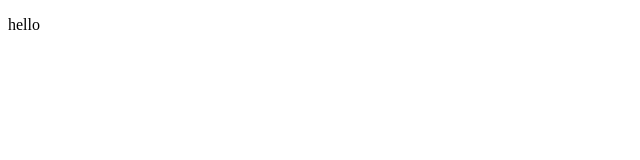
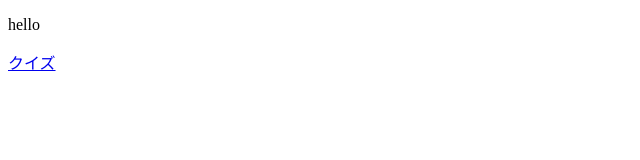
Before and after one commit to Ken-2075/Ken-2075.github.io, a plain HTML site: page index.html in a window 1280 px wide. Shown: the full height of the page, 0-640 px from the left. Drawn offline with Linux system fonts and the light colour scheme.

Commit message:
Update index.html

```diff
--- a/index.html
+++ b/index.html
@@ -4,8 +4,12 @@
     <meta charset="UTF-8">
     <meta name="viewport" content="width=device-width, initial-scale=1.0">
     <title>Document</title>
+
 </head>
 <body>
     <p>hello</p>
+<a href="home.html">クイズ</a>
+
 </body>
+
 </html>
```
